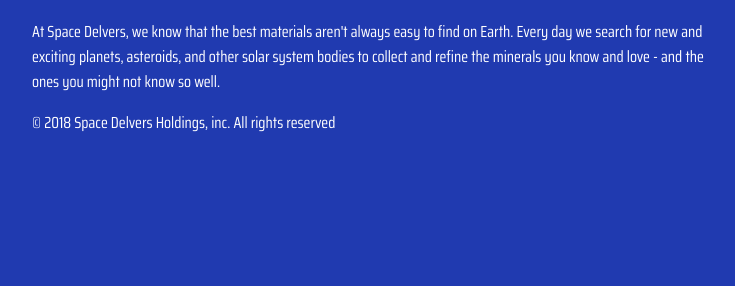
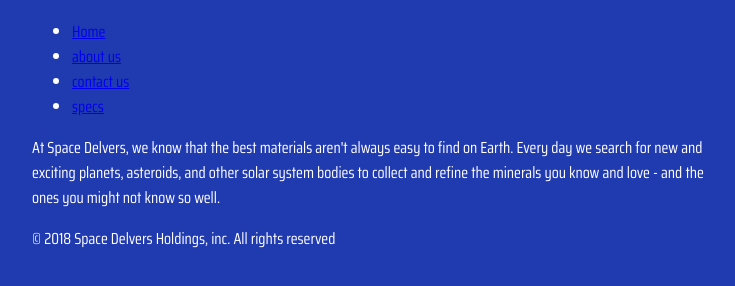
Before and after one commit to luis-padilla/WebFinal, a plain HTML site: page aboutus.html in a window 1280 px wide. Shown: the part 96-382 px from the top of the page, without its empty margins (258-993 px from the left). Drawn offline with nearby package versions, Linux system fonts and the light colour scheme.

Commit message:
added nav bar

```diff
--- a/aboutus.html
+++ b/aboutus.html
@@ -11,6 +11,12 @@
             Space Delvers
             <h1>About Us</h1>
         </header>
+        <ul>
+                <li><a href="index.htlm">Home</a></li>
+                <li><a href="aboutus.html">about us</a></li>
+                <li><a href="contactus.html">contact us</a></li>
+                <li><a href="specs.html">specs</a></li>
+            </ul>
         <main>
             <p>At Space Delvers, we know that the best materials aren't always easy to find on Earth. Every day we search
             for new and exciting planets, asteroids, and other solar system bodies to collect and refine the minerals you know
```
Also changed, not shown: contactus.html (+6 -0 lines), index.html (+6 -0 lines), specs.html (+6 -0 lines).
